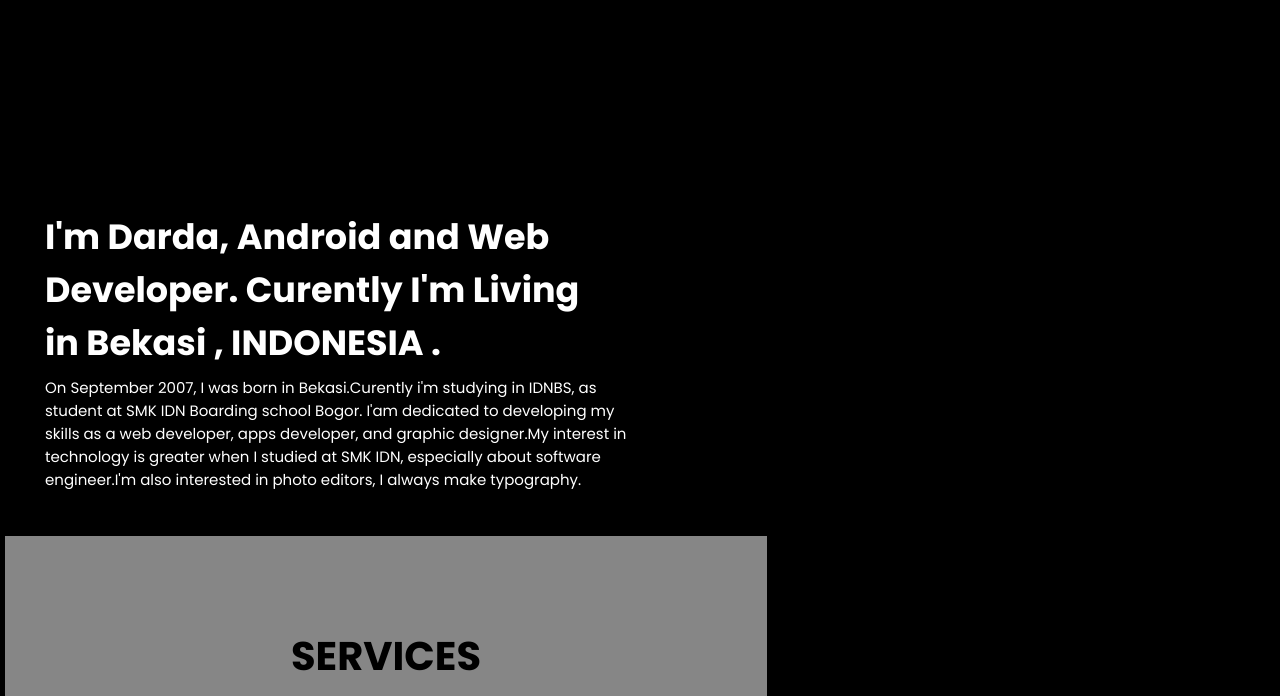
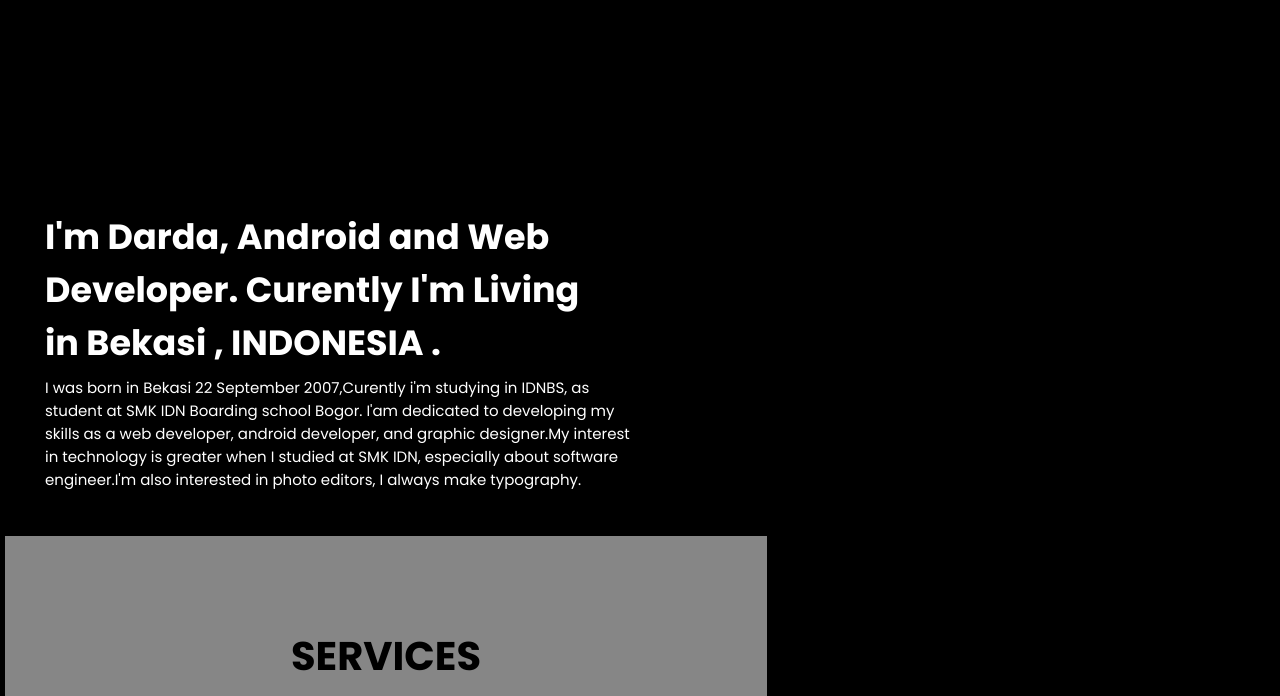
Before and after one commit to Dardabiee/HuaWae-2.0, a plain HTML site: page about.html in a window 1280 px wide. Shown: the part 404-1100 px from the top of the page. Drawn offline with nearby package versions, Linux system fonts and the light colour scheme; a web font is replaced by a local one.

Commit message:
Second commit

```diff
--- a/about.html
+++ b/about.html
@@ -28,7 +28,7 @@
     <section class="about">
         <div class="about-section">
             <h4>I'm Darda, Android and Web <br>Developer. Curently I'm Living <br>in Bekasi , INDONESIA .</h5>
-            <p>On September 2007, I was born in Bekasi.Curently i'm studying in IDNBS, as student at SMK IDN Boarding school Bogor. I'am dedicated to developing my skills as a web developer, apps developer, and graphic designer.My interest in technology is greater when I studied at SMK IDN, especially about software engineer.I'm also interested in photo editors, I always make typography.</p>
+            <p> I was born in Bekasi 22 September 2007,Curently i'm studying in IDNBS, as student at SMK IDN Boarding school Bogor. I'am dedicated to developing my skills as a web developer, android developer, and graphic designer.My interest in technology is greater when I studied at SMK IDN, especially about software engineer.I'm also interested in photo editors, I always make typography.</p>
         </div>
     </section>
     <section class="services">
```
Also changed, not shown: 1 other file.
